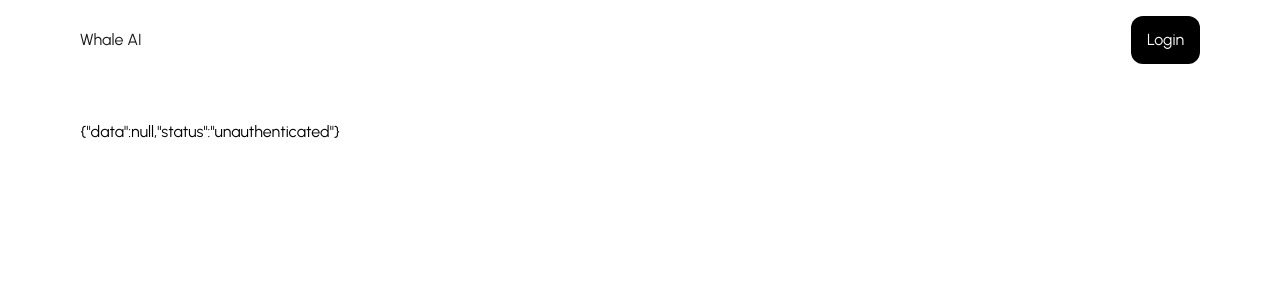
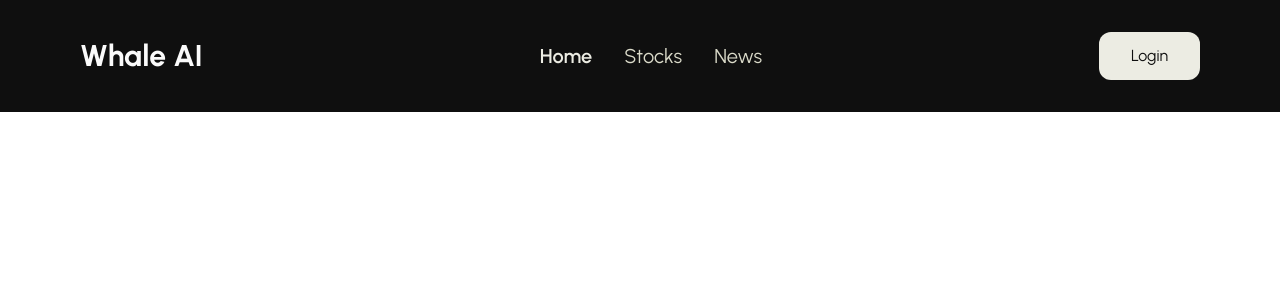
Before and after one commit to bccfilkom/whale-ai-client, a Next.js app: page / in a window 1280 px wide. Shown: the top 300 px of the page. Built offline with nearby package versions, Linux system fonts and the light colour scheme; no server answers.

Commit message:
`feat` : add navbar component

```diff
--- a/package.json
+++ b/package.json
@@ -12,6 +12,7 @@
     "@hookform/resolvers": "^3.9.0",
     "axios": "^1.7.7",
     "jwt-decode": "^4.0.0",
+    "lucide-react": "^0.446.0",
     "next": "14.2.11",
     "next-auth": "^4.24.7",
     "react": "^18",
--- a/src/app/layout.tsx
+++ b/src/app/layout.tsx
@@ -3,6 +3,7 @@ import { Urbanist } from "next/font/google";
 import "./globals.css";
 import NextAuthProvider from "@/components/provider/nextauth";
 import { Toaster } from "sonner";
+import Navbar from "@/components/navbar";
 
 export const metadata: Metadata = {
   title: "Whale AI",
@@ -26,7 +27,10 @@ export default function RootLayout({
           theme="dark"
           richColors={true}
         />
-        <NextAuthProvider>{children}</NextAuthProvider>
+        <NextAuthProvider>
+          <Navbar />
+          {children}
+        </NextAuthProvider>
       </body>
     </html>
   );
--- a/src/app/page.tsx
+++ b/src/app/page.tsx
@@ -1,13 +1,7 @@
 "use client";
-import Navbar from "@/components/navbar";
 import { useSession } from "next-auth/react";
 
 export default function Home() {
   const session = useSession();
-  return (
-    <main className="flex flex-col gap-10">
-      <Navbar />
-      <p className="container text-black">{JSON.stringify(session)}</p>
-    </main>
-  );
+  return <main className="flex flex-col gap-10"></main>;
 }
--- a/src/components/navbar/index.tsx
+++ b/src/components/navbar/index.tsx
@@ -1,29 +1,130 @@
 "use client";
+import { Menu, X } from "lucide-react";
 import { signIn, signOut, useSession } from "next-auth/react";
 import Link from "next/link";
-import React from "react";
+import { usePathname } from "next/navigation";
+import { useEffect, useState } from "react";
 
 const Navbar = () => {
   const { status: session } = useSession();
+  const disableNavbar = ["/register", "/login"];
+  const pathName = usePathname();
+  const [isOpen, setIsOpen] = useState<boolean>(false);
+  useEffect(() => {
+    setIsOpen(false);
+  }, [pathName]);
+  const isActive = (path: string) => {
+    if (path === pathName) {
+      return true;
+    } else {
+      return false;
+    }
+  };
+
   return (
-    <nav className="container py-4 flex items-center justify-between">
-      <Link href="/">Whale AI</Link>
+    !disableNavbar.includes(pathName) && (
+      <nav className="bg-base-black">
+        <div className="container py-8 flex flex-row items-center justify-between">
+          <Link href="/" className="font-bold text-3xl text-base-white">
+            Whale AI
+          </Link>
+          <div className="hidden md:flex gap-8 items-center text-xl">
+            <Link
+              href={"/"}
+              className={`${
+                isActive("/")
+                  ? "font-semibold text-primary-cream"
+                  : "text-secondary-pale-cream"
+              }`}
+            >
+              Home
+            </Link>
+            <Link
+              href={"/stocks"}
+              className={`${
+                isActive("/stocks")
+                  ? "font-semibold text-primary-cream"
+                  : "text-secondary-pale-cream"
+              }`}
+            >
+              Stocks
+            </Link>
+            <Link
+              href={"/news"}
+              className={`${
+                isActive("/news")
+                  ? "font-semibold text-primary-cream"
+                  : "text-secondary-pale-cream"
+              }`}
+            >
+              News
+            </Link>
+          </div>
+          <div className="hidden md:block">
             {session === "authenticated" ? (
               <button
-          className="bg-black text-white py-3 px-4 rounded-xl"
+                className="bg-primary-cream text-base-black py-3 px-8 rounded-xl"
                 onClick={() => signOut()}
               >
                 Logout
               </button>
             ) : (
               <button
-          className="bg-black text-white py-3 px-4 rounded-xl"
+                className="bg-primary-cream text-base-black py-3 px-8 rounded-xl"
                 onClick={() => signIn()}
               >
                 Login
               </button>
             )}
+          </div>
+          {/* Mobile Navbar */}
+          <div
+            className="text-secondary-pale-cream self-end cursor-pointer lg:hidden"
+            onClick={() => setIsOpen(!isOpen)}
+          >
+            {isOpen ? <X size={40} /> : <Menu size={40} />}
+          </div>
+        </div>
+        <div
+          className={`container flex flex-col text-xl gap-6 ${
+            isOpen ? "py-4" : ""
+          } lg:hidden transition-all duration-500 ease-in-out overflow-hidden ${
+            isOpen ? "max-h-[500px]" : "max-h-0"
+          }`}
+        >
+          <Link
+            href={"/"}
+            className={`${
+              isActive("/")
+                ? "font-semibold text-primary-cream"
+                : "text-secondary-pale-cream"
+            }`}
+          >
+            Home
+          </Link>
+          <Link
+            href={"/stocks"}
+            className={`${
+              isActive("/stocks")
+                ? "font-semibold text-primary-cream"
+                : "text-secondary-pale-cream"
+            }`}
+          >
+            Stocks
+          </Link>
+          <Link
+            href={"/news"}
+            className={`${
+              isActive("/news")
+                ? "font-semibold text-primary-cream"
+                : "text-secondary-pale-cream"
+            }`}
+          >
+            News
+          </Link>
+        </div>
       </nav>
+    )
   );
 };
 
--- a/tailwind.config.ts
+++ b/tailwind.config.ts
@@ -11,7 +11,7 @@ const config: Config = {
       colors: {
         "base-black": "#0F0F0F",
         "base-white": "#FBFBFB",
-        "primary-cream": "#F4F4F4",
+        "primary-cream": "#ECECE3",
         "primary-dark-blue": "#022D42",
         "secondary-pale-cream": "#DADAC9",
         "secondary-pale-yellow": "#F4FFC4",
```
Also changed, not shown: 1 other file (tests, documents, lock files or other folders). Lines whose indentation alone changed are shown as unchanged.
